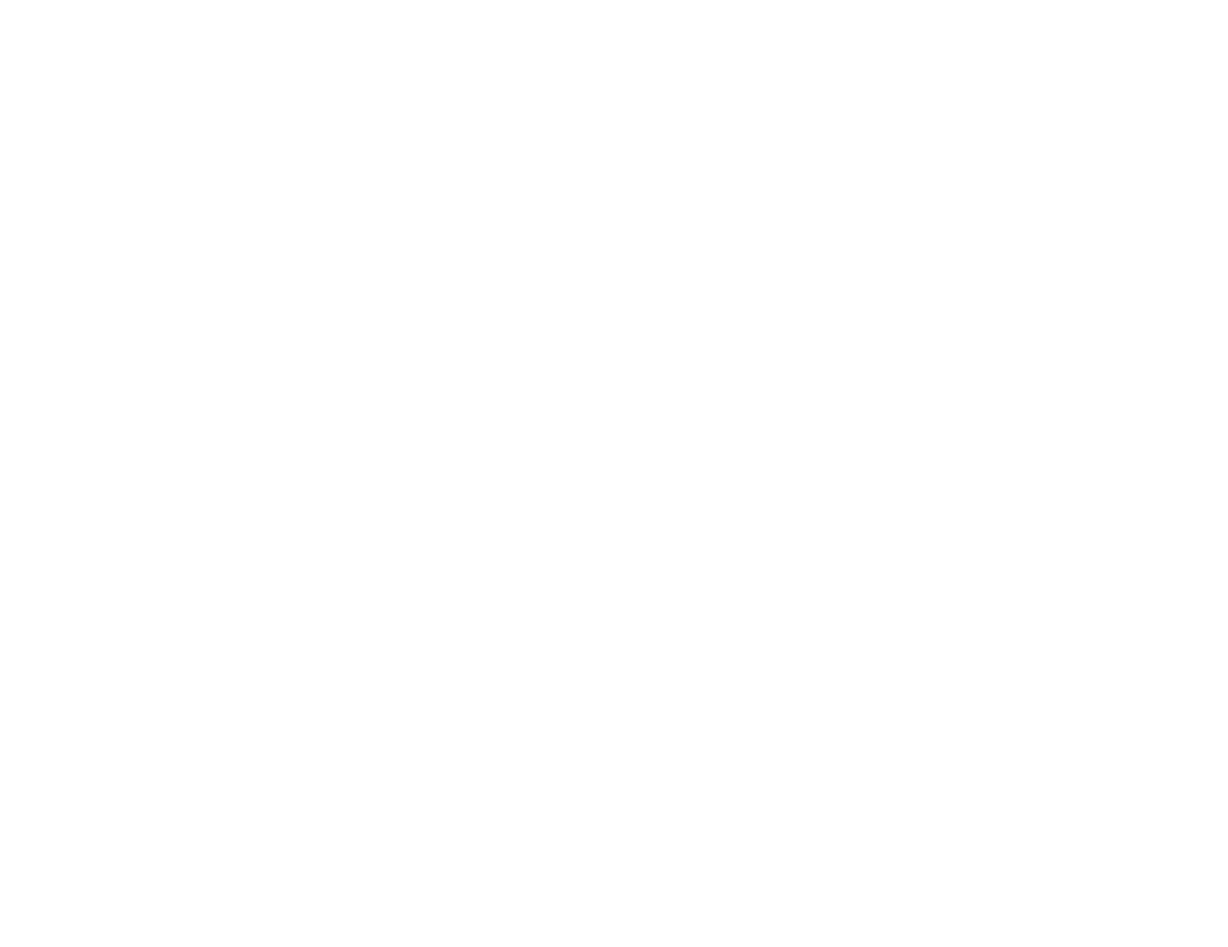
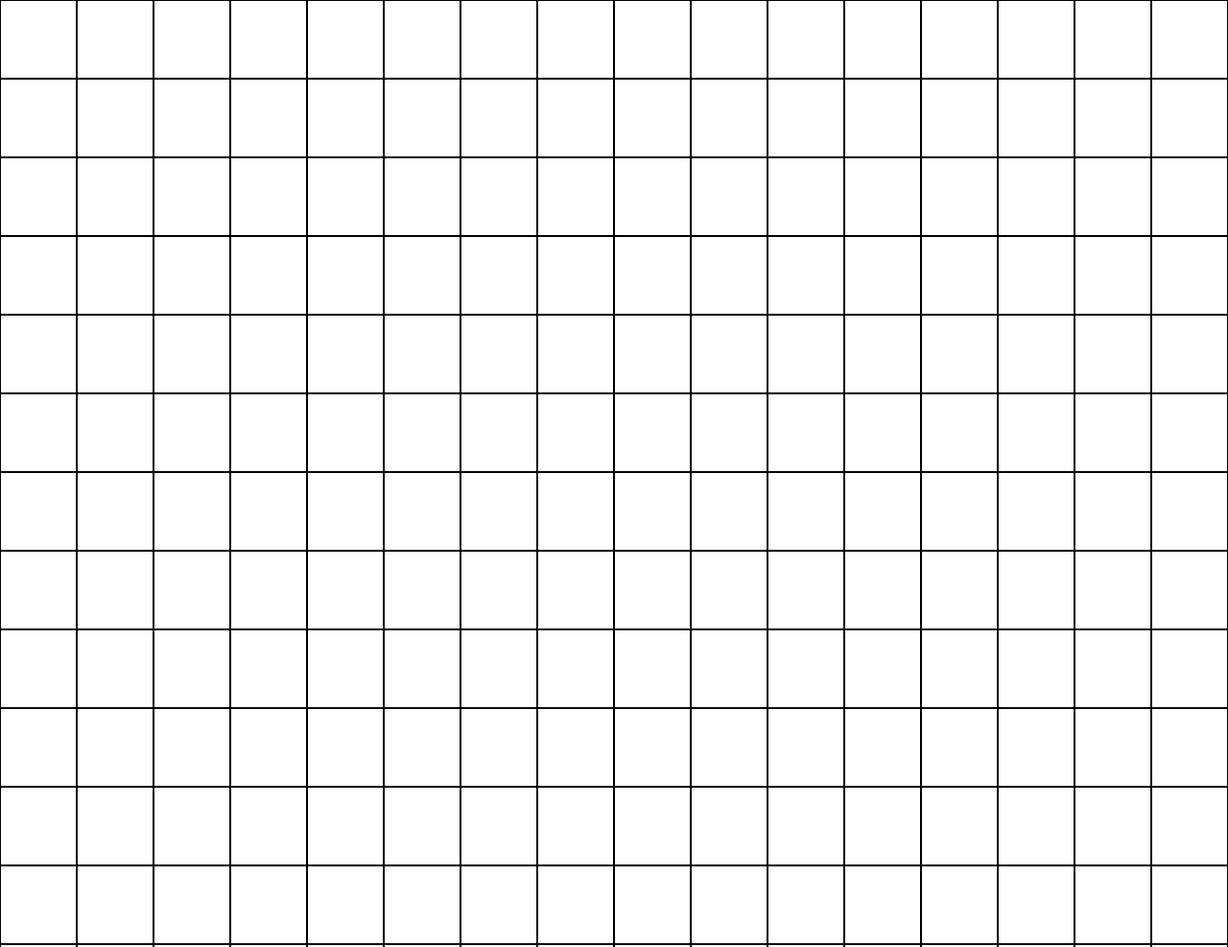
Before and after one commit to bassem931/odin-etch-a-sketch, a plain HTML site: page index.html in a window 1280 px wide. Shown: the top 987 px of the page at 96% size. Before the commit the page ends 800 px from the top, so only its background shows below. Drawn offline with Linux system fonts and the light colour scheme.

Commit message:
feat: create 16 by 16 grid of square divs
width of squares is 6.25vw or 100/16 so that width fits the screen
height is the same to create a square

```diff
--- a/app.js
+++ b/app.js
@@ -0,0 +1,16 @@
+let createGrid = async () => {
+    let mainCont = document.querySelector(".main-cont");
+    for (let row = 0; row < 16 ;row++) {
+        let rowCont = document.createElement("div");
+        rowCont.classList.add("row-cont");
+        mainCont.append(rowCont);
+        for (let i = 0; i < 16;i++) {
+            let squareDiv = document.createElement("div");
+            squareDiv.classList.add("square-div");
+            rowCont.append(squareDiv);
+        }
+    }
+
+}
+
+createGrid();
--- a/index.html
+++ b/index.html
@@ -10,7 +10,9 @@
 </head>
 
 <body>
+    <div class="main-cont">
 
+    </div>
 </body>
 
 </html>
--- a/style.css
+++ b/style.css
@@ -0,0 +1,17 @@
+body {
+    margin: 0;
+    padding: 0;
+    box-sizing: border-box;
+    font-family: Arial, Helvetica, sans-serif;
+}
+
+.square-div {
+    width: 6.25vw;
+    height: 6.25vw;
+    border: 1px solid black;
+}
+
+.row-cont {
+    display: flex;
+    flex-flow: row nowrap;
+}
```
